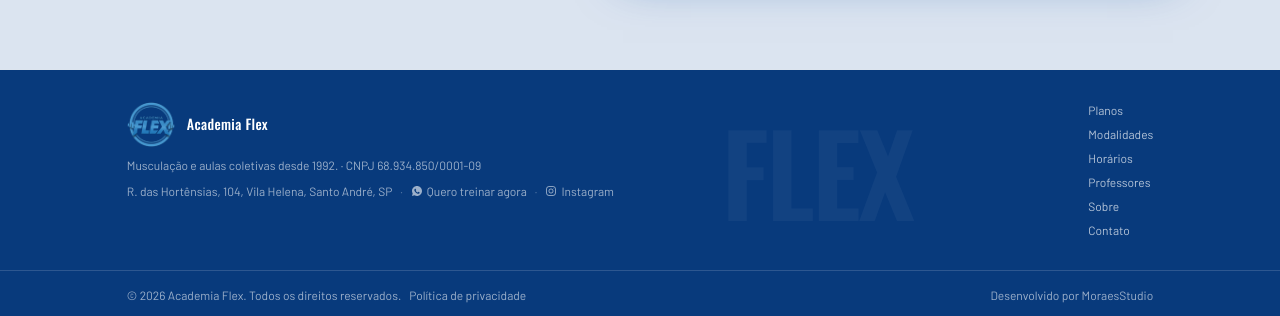
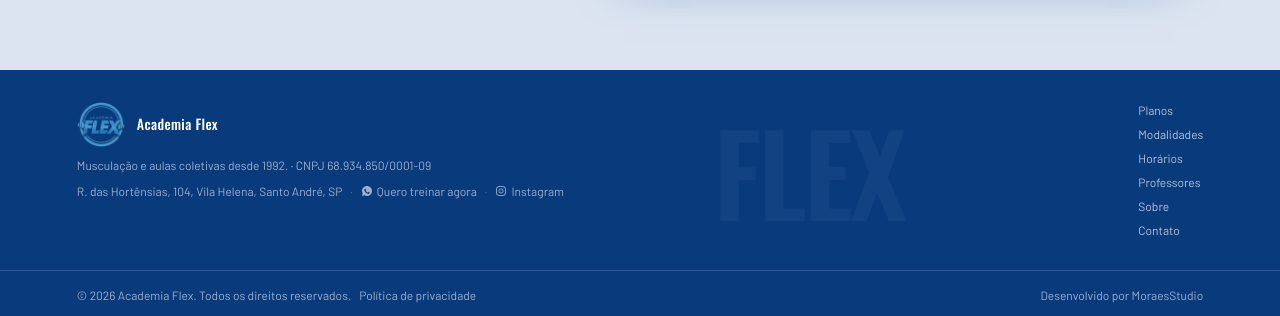
Before and after one commit to Moraes-Studio/lp-flex, a Next.js app: page / in a window 1280 px wide. Shown: the part 6634-6950 px from the top of the page. Built offline with nearby package versions, Linux system fonts and the light colour scheme; no server answers.

Commit message:
fix: rodapé alinhado à grade das seções (SDD §4)

```diff
--- a/src/components/layout/footer.tsx
+++ b/src/components/layout/footer.tsx
@@ -59,8 +59,11 @@ export function Footer() {
     <footer className="bg-flex-blue-700 relative isolate text-white">
       {/* py-8 (era py-10) — lapidação final: densidade um pouco maior sem
        * apertar. overflow-hidden contém o watermark (nunca cruza a linha
-       * divisória logo abaixo, nem cria scroll horizontal). */}
-      <div className="relative mx-auto max-w-[1180px] overflow-hidden px-[6%] py-8">
+       * divisória logo abaixo, nem cria scroll horizontal). Gutter px-[6%]
+       * por fora do contêiner de 1180px, igual às seções: por dentro, o
+       * rodapé ficava ~100px mais recuado que o resto da página. */}
+      <div className="px-[6%]">
+        <div className="relative mx-auto max-w-[1180px] overflow-hidden py-8">
           {/* Watermark — decoração de fundo pura, fora do fluxo do grid (não é
            * mais uma coluna reservada: tentativas anteriores reservavam um
            * `flex-1` vazio só pra caber o texto, o que fazia o layout de cima
@@ -165,15 +168,16 @@ export function Footer() {
             </nav>
           </div>
         </div>
+      </div>
 
-      <div className="border-t border-white/15">
+      <div className="border-t border-white/15 px-[6%]">
         {/* 2 colunas de verdade (esquerda/direita), mesma baseline no
          * desktop (items-center) — texto de copyright/política quebra
          * dentro da própria coluna (min-w-0 + flex-wrap) em vez de forçar
          * "Desenvolvido por" pra uma terceira linha. py-4 (era py-5) —
          * lapidação de densidade; pb-24 no mobile é funcional (não estético:
          * respiro pro botão flutuante do WhatsApp), preservado como está. */}
-        <div className="mx-auto flex max-w-[1180px] items-start justify-between gap-x-6 gap-y-1 px-[6%] py-4 pb-24 text-xs text-white/60 sm:items-center sm:pb-4">
+        <div className="mx-auto flex max-w-[1180px] items-start justify-between gap-x-6 gap-y-1 py-4 pb-24 text-xs text-white/60 sm:items-center sm:pb-4">
           <div className="flex min-w-0 flex-wrap items-center gap-x-2 gap-y-1">
             <span>
               © {ano} {siteConfig.name}. Todos os direitos reservados.
```
Also changed, not shown: 1 other file (tests, documents, lock files or other folders). Lines whose indentation alone changed are shown as unchanged.
